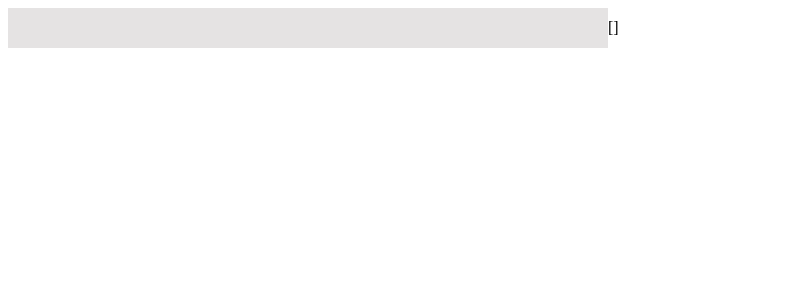
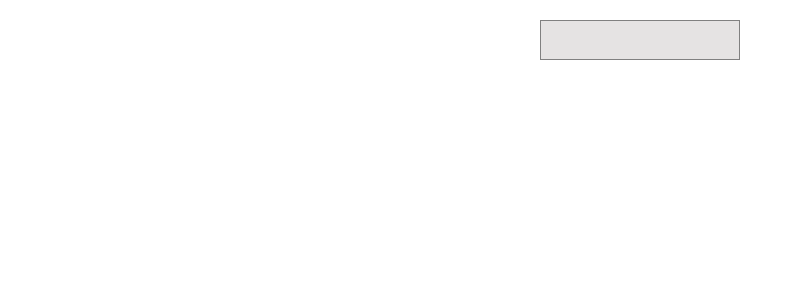
Before and after one commit to poojachoudhary560/react-debounce-throttle, a React (Create React App) app: page / in a window 1280 px wide. Shown: the top 300 px of the page, without its empty margins (0-795 px from the left). Built offline with nearby package versions, Linux system fonts and the light colour scheme.

Commit message:
4 files modified

```diff
--- a/src/api/service.js
+++ b/src/api/service.js
@@ -231,13 +231,15 @@ var countries = [
   'Zimbabwe',
 ];
 const fetchData = (key) => {
+  console.log('key', key);
   return new Promise((resolve, reject) => {
     let result = [];
     for (let i of countries) {
-      if (i.toLowerCase().includes(key)) {
+      if (i.toLowerCase().includes(key.toLowerCase())) {
         result.push(i);
       }
     }
+    console.log('result', result);
     if (result.length === 0) {
       result.push('No data Found');
     }
--- a/src/components/SearchBox/index.css
+++ b/src/components/SearchBox/index.css
@@ -1,7 +1,8 @@
 .autocomplete {
-  width: 600px;
+  width: 200px;
   position: relative;
-  display: inline-block;
+  /* display: inline-block; */
+  margin: 20px auto;
 }
 
 input {
@@ -13,6 +14,7 @@ input {
 input[type='text'] {
   background-color: #b8b3b35d;
   width: 100%;
+  border: 1px solid grey;
 }
 
 .autocomplete-items {
@@ -40,3 +42,7 @@ input[type='text'] {
   background-color: DodgerBlue !important;
   color: #ffffff;
 }
+.autocomplete-item:hover {
+  background-color: dodgerblue;
+  color: #fff;
+}
--- a/src/components/SearchBox/index.js
+++ b/src/components/SearchBox/index.js
@@ -26,7 +26,7 @@ const SearchBox = (props) => {
       console.log('args', a, fn);
       clearTimeout(timer);
       timer = setTimeout(() => {
-        fn(a).then((res) => {
+        fn(...a).then((res) => {
           setSearchResult(res);
         });
       }, delay);
@@ -35,7 +35,8 @@ const SearchBox = (props) => {
   const betterFn = useCallback(debounce(fetchData, 500), []);
   const handleElementSelect = (el) => {
     console.log(el);
-    setSearchKey(el.item);
+    setSearchKey(el);
+    setSearchResult([]);
     setDisplaySearch(false);
   };
 
@@ -73,13 +74,16 @@ const SearchBox = (props) => {
           }`}
         >
           {searchResult.map((el) => (
-            <div key={el} onClick={() => handleElementSelect(el)}>
+            <div
+              key={el}
+              className="autocomplete-item"
+              onClick={() => handleElementSelect(el)}
+            >
               {el}
             </div>
           ))}
         </div>
       </div>
-      {JSON.stringify(searchResult)}
     </>
   );
 };
--- a/src/style.css
+++ b/src/style.css
@@ -1,5 +1,7 @@
 * {
   box-sizing: border-box;
+  margin: 0;
+  padding: 0;
 }
 h1,
 p {
```
